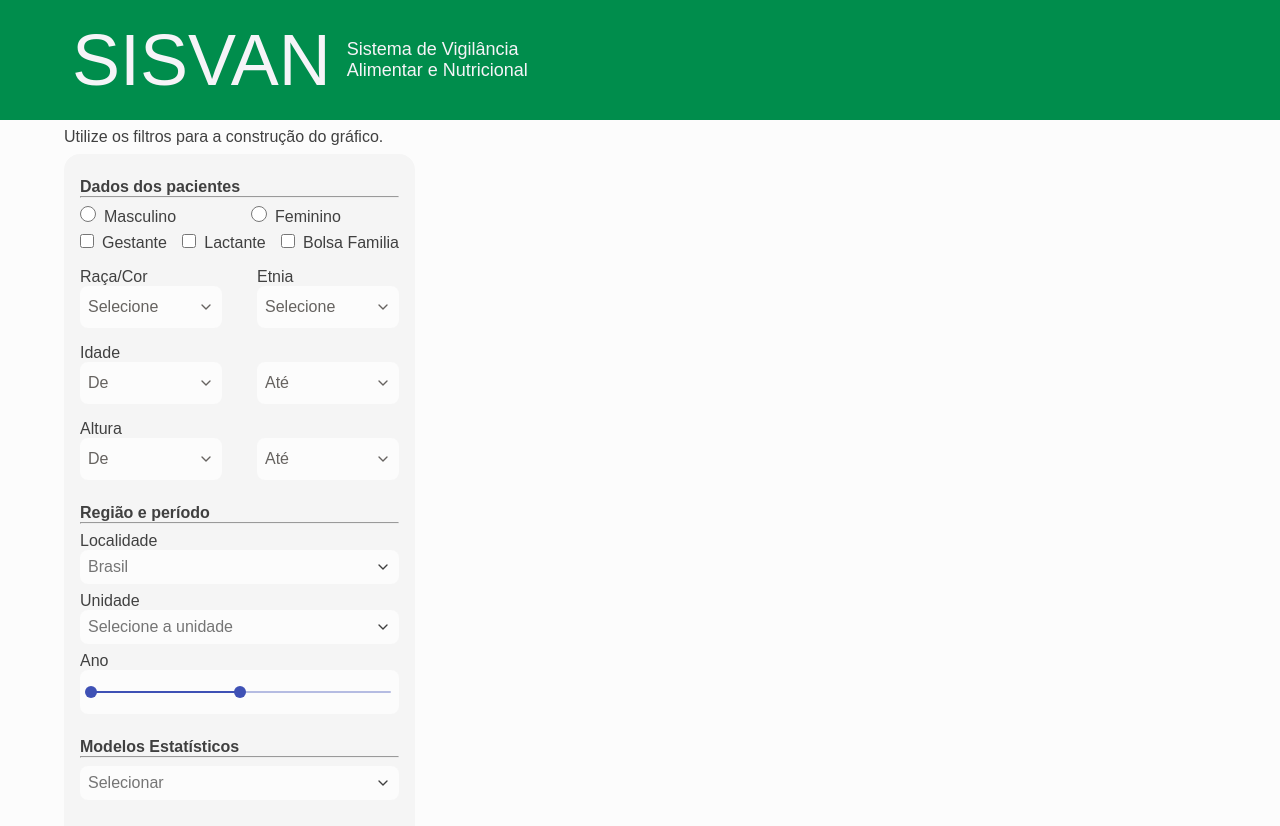
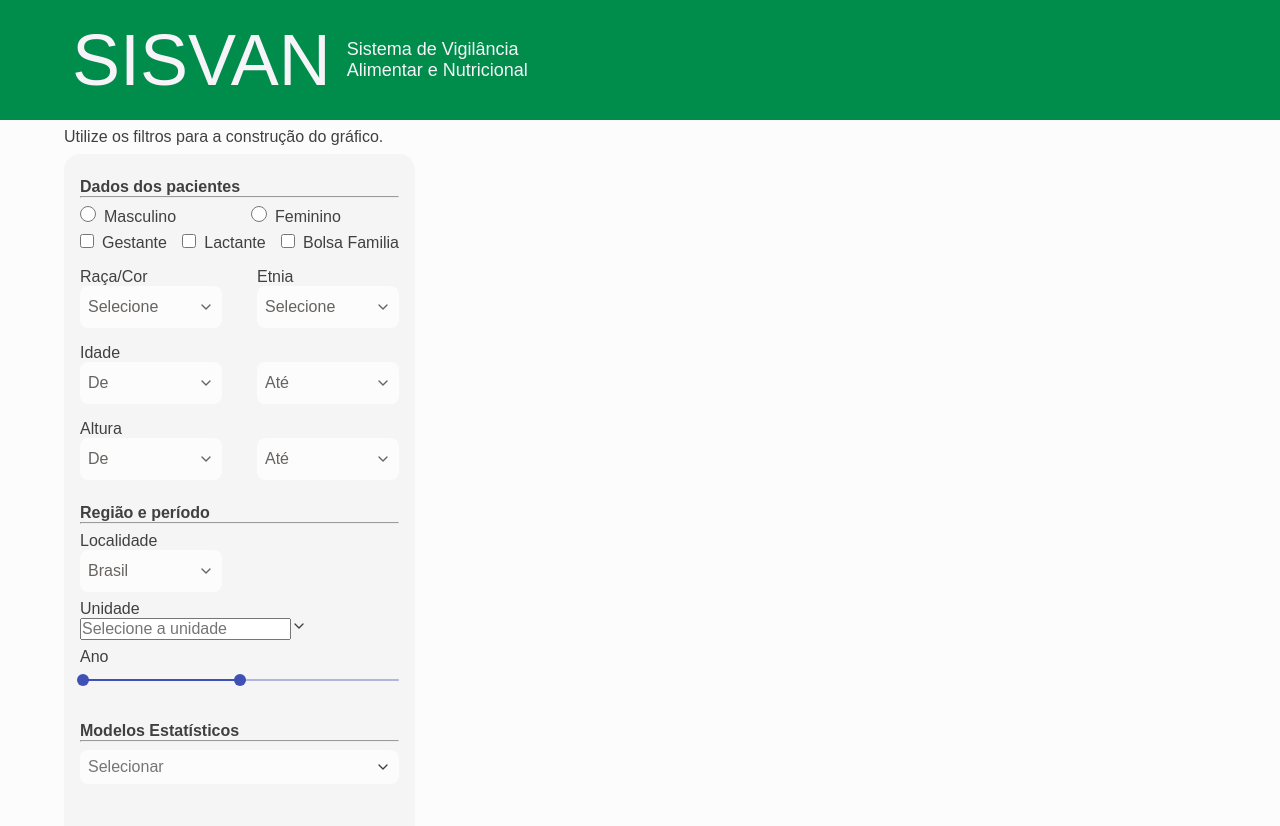
Before and after one commit to leo-nezes/sisvan-frontend, a React (Create React App) app: page / in a window 1280 px wide. Shown: the top 826 px of the page. Built offline with nearby package versions, Linux system fonts and the light colour scheme.

Commit message:
[SISVAN] Componente - Adicionando defaultProps ao componente - Adicionando novo componente à Dashboard

```diff
--- a/src/Components/DropdownList/index.tsx
+++ b/src/Components/DropdownList/index.tsx
@@ -6,14 +6,21 @@
 
 type OptionsType = string | number;
 
+interface Teste {
+  Button: { width: string; height: string };
+}
+
 interface DropdownListProps extends HTMLAttributes<HTMLDivElement> {
   placeholder: string;
+  containerStyle?: object;
   options: OptionsType[];
 }
 
 const DropdownList: React.FC<DropdownListProps> = ({
   placeholder,
+  containerStyle = {},
   options,
+  ...rest
 }: DropdownListProps) => {
   const [hide, setHide] = useState(true);
   const [selectedValue, setSelectedValue] = useState<OptionsType>(placeholder);
@@ -40,7 +47,7 @@
               key={option}
               type="button"
               value={option}
-              onClick={(e) => handleChangeValue(option)}
+              onClick={() => handleChangeValue(option)}
             >
               {option}
             </OptionButton>
@@ -51,4 +58,8 @@
   );
 };
 
+DropdownList.defaultProps = {
+  containerStyle: { Button: { width: '142px', height: '42px' } },
+};
+
 export default DropdownList;
--- a/src/Components/DropdownList/styles.ts
+++ b/src/Components/DropdownList/styles.ts
@@ -26,6 +26,8 @@
   padding: 0 8px;
   border-radius: 8px;
   background: #fcfcfc;
+
+  z-index: 1;
 `;
 
 export const OptionButton = styled.button`
--- a/src/pages/Dashboard/index.tsx
+++ b/src/pages/Dashboard/index.tsx
@@ -1,4 +1,4 @@
-import React, { useState } from 'react';
+import React, { useState, ChangeEvent } from 'react';
 
 import { FiChevronDown } from 'react-icons/fi';
 import { Slider } from '@material-ui/core';
@@ -19,7 +19,10 @@
   const textValue = (value: number): string => `${value}`;
   const [value, setValue] = useState<number[]>([1, 50]);
 
-  const handleChange = (event: any, newValue: number | number[]): void => {
+  const handleChange = (
+    event: ChangeEvent<{}>,
+    newValue: number | number[],
+  ): void => {
     setValue(newValue as number[]);
   };
 
@@ -127,17 +130,22 @@
             <p>Região e período</p>
             <hr />
             Localidade
-            <div>
-              <input placeholder="Brasil" />
-              <FiChevronDown />
-            </div>
+            <DropdownList
+              placeholder="Brasil"
+              options={[
+                'Pará',
+                'Roraima',
+                'São Paulo',
+                'Rio de Janeiro',
+                'Santa Catarina',
+              ]}
+            />
             Unidade
             <div>
               <input placeholder="Selecione a unidade" />
               <FiChevronDown />
             </div>
             Ano
-            <div>
             <Slider
               value={value}
               step={5}
@@ -146,8 +154,6 @@
               aria-labelledby="range-slider"
               getAriaValueText={textValue}
             />
-              {/* <input type="range" min="0" max="100" /> */}
-            </div>
           </RegionPeriod>
 
           <StatisticalModels>
--- a/src/pages/Dashboard/styles.ts
+++ b/src/pages/Dashboard/styles.ts
@@ -102,7 +102,6 @@
 
     div {
       display: flex;
-      flex-direction: row;
       justify-content: space-between;
     }
   }
@@ -124,7 +123,7 @@
   div {
     margin-bottom: 8px;
   }
-  div {
+  /* div {
     display: flex;
     padding: 8px;
     background: #fcfcfc;
@@ -138,7 +137,7 @@
       margin-right: 8px;
       min-width: 0;
     }
-  }
+  } */
 `;
 
 export const StatisticalModels = styled.section`
```
Lines whose indentation alone changed are shown as unchanged.
